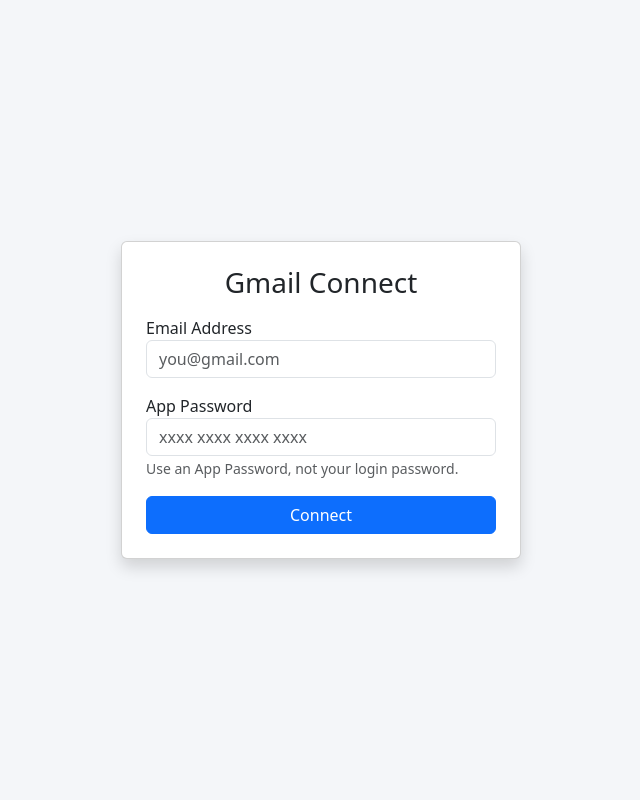
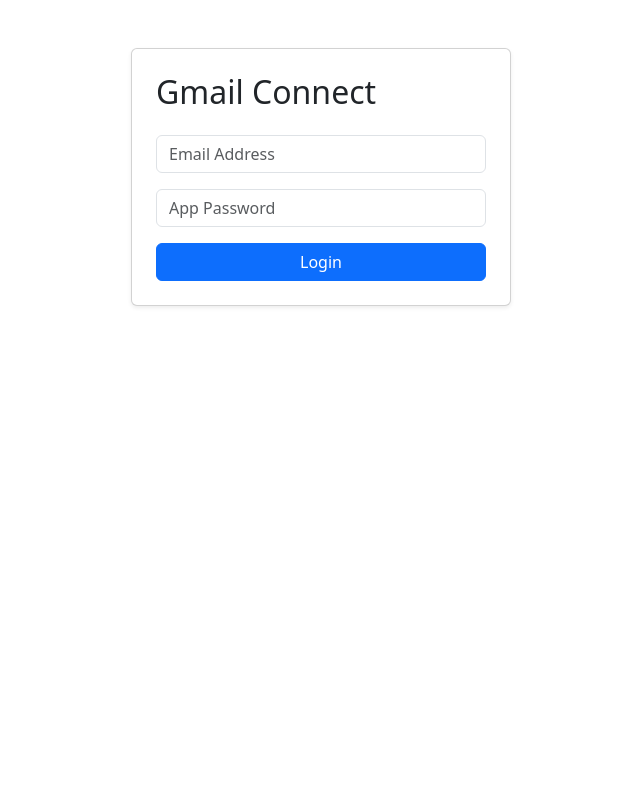
Before and after one commit to be3beke/Gmail-Extractor-Tool, a Flask app: page / in a window 1280 px wide. Shown: the whole page, without its empty margins (319-959 px from the left). Run offline with Flask 3, Linux system fonts and the light colour scheme.

Commit message:
Update index.html

```diff
--- a/templates/index.html
+++ b/templates/index.html
@@ -1,161 +1,97 @@
 <!DOCTYPE html>
-<html lang="en">
+<html>
 <head>
-    <meta charset="UTF-8">
-    <meta name="viewport" content="width=device-width, initial-scale=1.0">
     <title>Gmail Extractor</title>
     <link href="https://cdn.jsdelivr.net/npm/bootstrap@5.3.0/dist/css/bootstrap.min.css" rel="stylesheet">
     <style>
-        body { background-color: #f4f6f9; }
-        .sidebar { height: 100vh; overflow-y: auto; border-right: 1px solid #ddd; background: white; }
-        .email-list { max-height: 80vh; overflow-y: auto; }
-        .folder-link { cursor: pointer; }
-        .folder-link:hover { background-color: #e9ecef; }
+        .sidebar { height: 100vh; background: #f8f9fa; border-right: 1px solid #dee2e6; padding: 20px; }
+        .folder-item { cursor: pointer; padding: 8px; border-radius: 4px; }
+        .folder-item:hover { background: #e9ecef; }
+        .email-list { height: 75vh; overflow-y: auto; }
     </style>
 </head>
 <body>
-
 {% if page == 'login' %}
-<div class="container d-flex justify-content-center align-items-center" style="height: 100vh;">
-    <div class="card p-4 shadow" style="width: 400px;">
-        <h3 class="text-center mb-3">Gmail Connect</h3>
-        {% with messages = get_flashed_messages() %}
-            {% if messages %}
-                <div class="alert alert-danger">{{ messages[0] }}</div>
-            {% endif %}
-        {% endwith %}
+    <div class="container mt-5">
+        <div class="row justify-content-center">
+            <div class="col-md-4 card p-4 shadow-sm">
+                <h2 class="mb-4">Gmail Connect</h2>
+                {% with messages = get_flashed_messages() %}{% if messages %}<div class="alert alert-danger">{{messages[0]}}</div>{% endif %}{% endwith %}
                 <form method="POST">
-            <div class="mb-3">
-                <label>Email Address</label>
-                <input type="email" name="email" class="form-control" required placeholder="you@gmail.com">
-            </div>
-            <div class="mb-3">
-                <label>App Password</label>
-                <input type="password" name="password" class="form-control" required placeholder="xxxx xxxx xxxx xxxx">
-                <small class="text-muted">Use an App Password, not your login password.</small>
-            </div>
-            <button type="submit" class="btn btn-primary w-100">Connect</button>
+                    <input type="email" name="email" class="form-control mb-3" placeholder="Email Address" required>
+                    <input type="password" name="password" class="form-control mb-3" placeholder="App Password" required>
+                    <button class="btn btn-primary w-100">Login</button>
                 </form>
             </div>
         </div>
-
-{% elif page == 'dashboard' %}
+    </div>
+{% else %}
     <div class="container-fluid">
         <div class="row">
-        <div class="col-md-3 sidebar p-3">
+            <div class="col-md-3 sidebar">
                 <h4>Folders</h4>
-            <ul class="list-group list-group-flush">
-                {% for folder in folders %}
-                <li class="list-group-item folder-link" onclick="loadEmails('{{ folder }}')">
-                    {{ folder }}
-                </li>
+                <div class="list-group mt-3">
+                    {% for f in folders %}
+                    <div class="folder-item" onclick="loadEmails('{{f}}')">📁 {{f}}</div>
                     {% endfor %}
-            </ul>
-            <hr>
-            <a href="/logout" class="btn btn-outline-danger w-100">Logout</a>
                 </div>
-
+                <a href="/logout" class="btn btn-sm btn-outline-danger mt-4">Sign Out</a>
+            </div>
             <div class="col-md-9 p-4">
-            <div class="d-flex justify-content-between align-items-center mb-3">
-                <h3 id="current-folder-title">Select a Folder</h3>
-
+                <div class="d-flex justify-content-between mb-3">
+                    <h3 id="folder-name">Select a Folder</h3>
                     <form id="bulk-form" action="/bulk_download" method="POST">
-                    <input type="hidden" name="folder" id="hidden-folder-input">
-                    <button type="submit" class="btn btn-success" id="bulk-btn" disabled>
-                        Download Selected (.zip)
-                    </button>
+                        <input type="hidden" name="folder" id="hidden-folder">
+                        <button type="submit" id="bulk-btn" class="btn btn-success" disabled>Download Selected (.zip)</button>
                     </form>
                 </div>
-
-            <div class="card shadow-sm">
-                <div class="card-body email-list">
-                    <table class="table table-hover">
-                        <thead>
+                <table class="table table-hover border shadow-sm">
+                    <thead class="table-light">
                         <tr>
-                                <th scope="col" width="5%"><input type="checkbox" id="select-all"></th>
-                                <th scope="col">Subject</th>
-                                <th scope="col">Sender</th>
-                                <th scope="col" class="text-end">Action</th>
+                            <th><input type="checkbox" id="master-check"></th>
+                            <th>Subject</th>
+                            <th>From</th>
+                            <th>Action</th>
                         </tr>
                     </thead>
-                        <tbody id="email-tbody">
-                            <tr><td colspan="4" class="text-center">Select a folder to view emails.</td></tr>
-                        </tbody>
+                    <tbody id="email-table"></tbody>
                 </table>
             </div>
         </div>
     </div>
-    </div>
-</div>
+    <script>
+        async function loadEmails(folder) {
+            document.getElementById('folder-name').innerText = folder;
+            document.getElementById('hidden-folder').value = folder;
+            const tbody = document.getElementById('email-table');
+            tbody.innerHTML = '<tr><td colspan="4" class="text-center">Fetching emails...</td></tr>';
 
-<script>
-    let currentFolder = '';
+            const fd = new FormData(); fd.append('folder', folder);
+            const res = await fetch('/get_emails', {method:'POST', body:fd});
+            const data = await res.json();
 
-    // Load emails via AJAX
-    async function loadEmails(folder) {
-        currentFolder = folder;
-        document.getElementById('current-folder-title').innerText = folder;
-        document.getElementById('hidden-folder-input').value = folder;
-        document.getElementById('email-tbody').innerHTML = '<tr><td colspan="4" class="text-center">Loading...</td></tr>';
-
-        const formData = new FormData();
-        formData.append('folder', folder);
-
-        const response = await fetch('/get_emails', { method: 'POST', body: formData });
-        const data = await response.json();
-
-        const tbody = document.getElementById('email-tbody');
             tbody.innerHTML = '';
-
-        if (data.error) {
-            tbody.innerHTML = `<tr><td colspan="4" class="text-danger">${data.error}</td></tr>`;
-            return;
-        }
-
-        if (data.emails.length === 0) {
-            tbody.innerHTML = '<tr><td colspan="4" class="text-center">No emails found in this folder.</td></tr>';
-            return;
-        }
-
-        data.emails.forEach(email => {
-            const row = `
+            data.emails.forEach(e => {
+                tbody.innerHTML += `
                 <tr>
-                    <td><input type="checkbox" name="msg_ids[]" value="${email.id}" form="bulk-form" class="email-checkbox"></td>
-                    <td>${email.subject}</td>
-                    <td>${email.sender}</td>
-                    <td class="text-end">
-                        <a href="/download_raw/${folder}/${email.id}" class="btn btn-sm btn-outline-primary">Download .eml</a>
-                    </td>
-                </tr>
-            `;
-            tbody.innerHTML += row;
+                    <td><input type="checkbox" name="msg_ids[]" value="${e.id}" form="bulk-form" class="row-check"></td>
+                    <td>${e.subject}</td>
+                    <td>${e.sender}</td>
+                    <td><a href="/download_raw/${folder}/${e.id}" class="btn btn-sm btn-outline-dark">.txt</a></td>
+                </tr>`;
             });
 
-        attachCheckboxListeners();
-    }
-
-    // Handle "Select All" and Enable/Disable Bulk Download button
-    function attachCheckboxListeners() {
-        const checkboxes = document.querySelectorAll('.email-checkbox');
-        const selectAll = document.getElementById('select-all');
+            const checks = document.querySelectorAll('.row-check');
             const bulkBtn = document.getElementById('bulk-btn');
-
-        function toggleButton() {
-            const anyChecked = Array.from(checkboxes).some(cb => cb.checked);
-            bulkBtn.disabled = !anyChecked;
-        }
-
-        selectAll.onclick = function() {
-            checkboxes.forEach(cb => cb.checked = this.checked);
-            toggleButton();
-        }
-
-        checkboxes.forEach(cb => {
-            cb.onclick = toggleButton;
+            document.getElementById('master-check').onclick = (e) => {
+                checks.forEach(c => c.checked = e.target.checked);
+                bulkBtn.disabled = !e.target.checked;
+            };
+            checks.forEach(c => c.onchange = () => {
+                bulkBtn.disabled = ![...checks].some(x => x.checked);
             });
         }
     </script>
 {% endif %}
-
 </body>
 </html>
```
Lines whose indentation alone changed are shown as unchanged.
